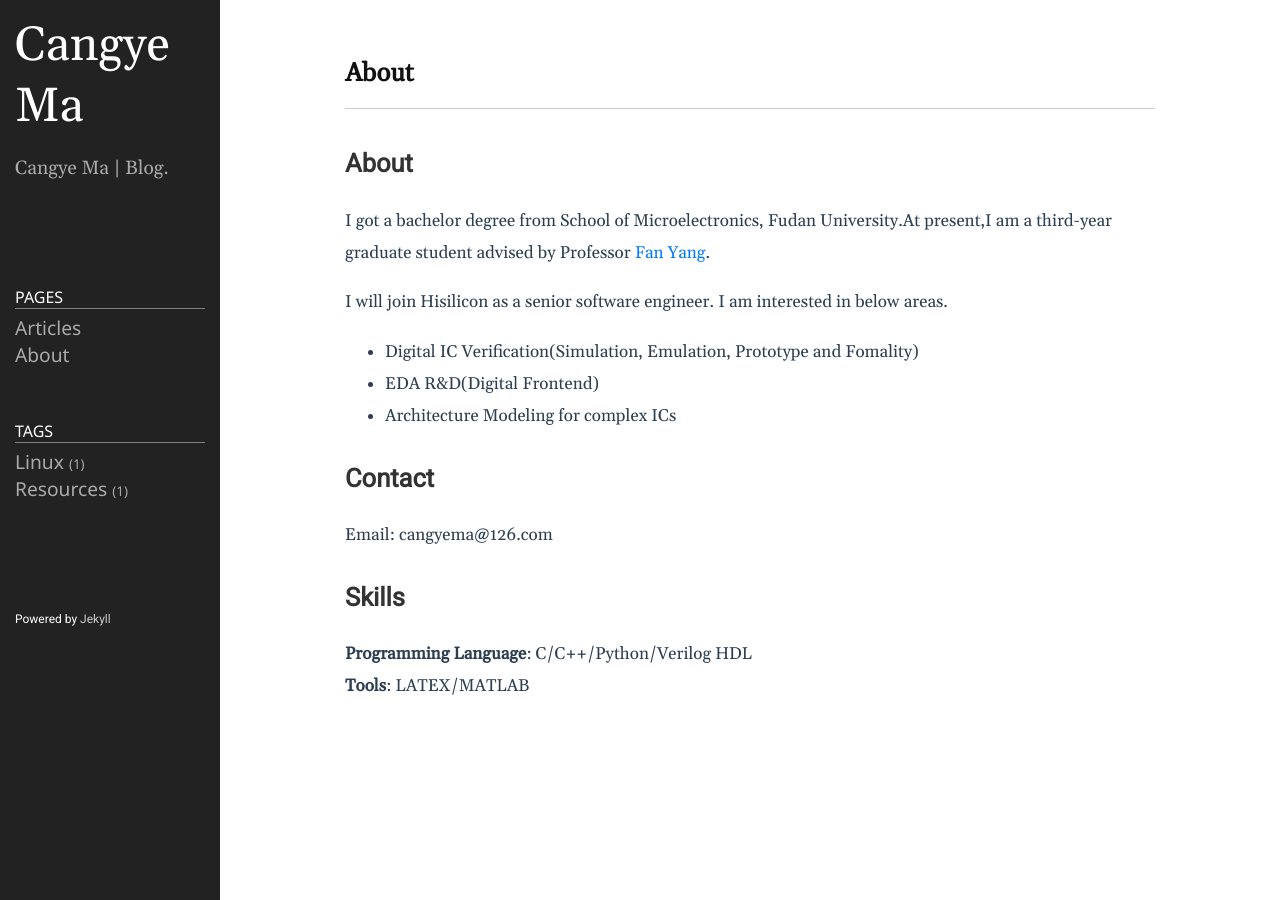
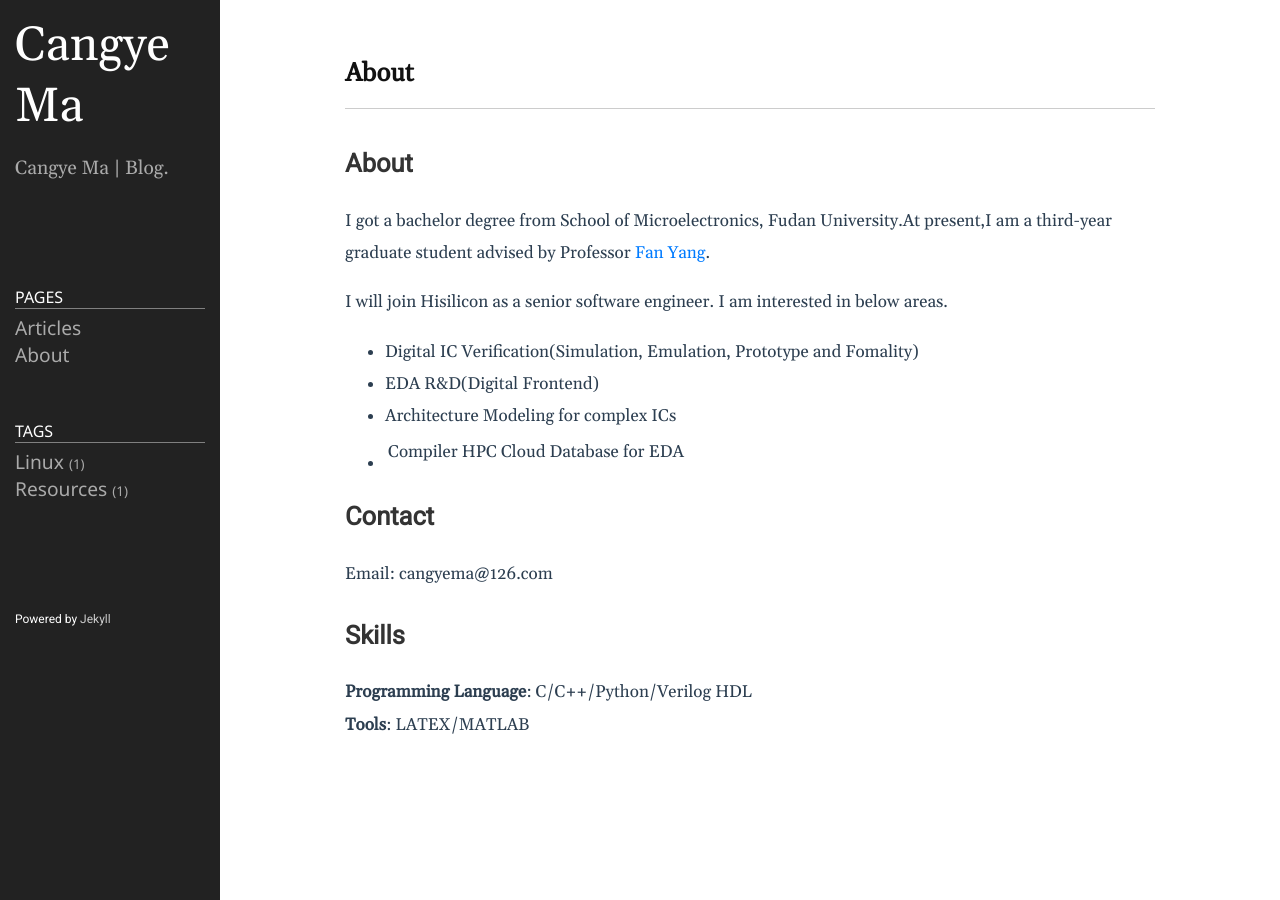
Before and after one commit to cangye-ma/cangye-ma.github.io, a Jekyll site: the page built from about.md, in a window 1280 px wide. Built offline with Jekyll 4.4.1, drawn with Linux system fonts in a browser that asks for light colours.

Commit message:
update my introduction

```diff
--- a/about.md
+++ b/about.md
@@ -10,6 +10,7 @@ I will join Hisilicon as a senior software engineer. I am interested in below ar
 * Digital IC Verification(Simulation, Emulation, Prototype and Fomality)
 * EDA R&D(Digital Frontend)
 * Architecture Modeling for complex ICs
+* Compiler | HPC | Cloud | Database for EDA
 
 ## Contact
    Email: cangyema@126.com
```
